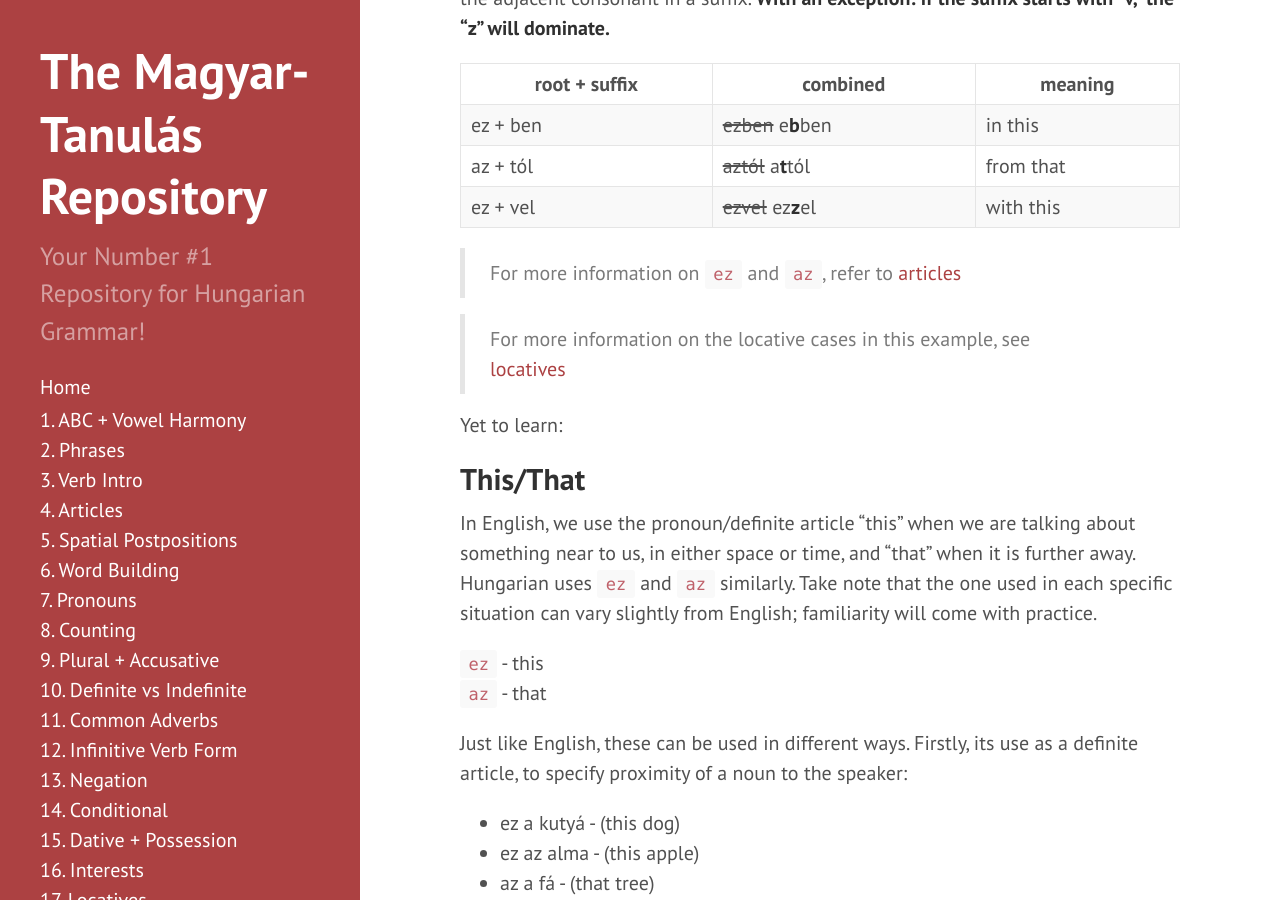
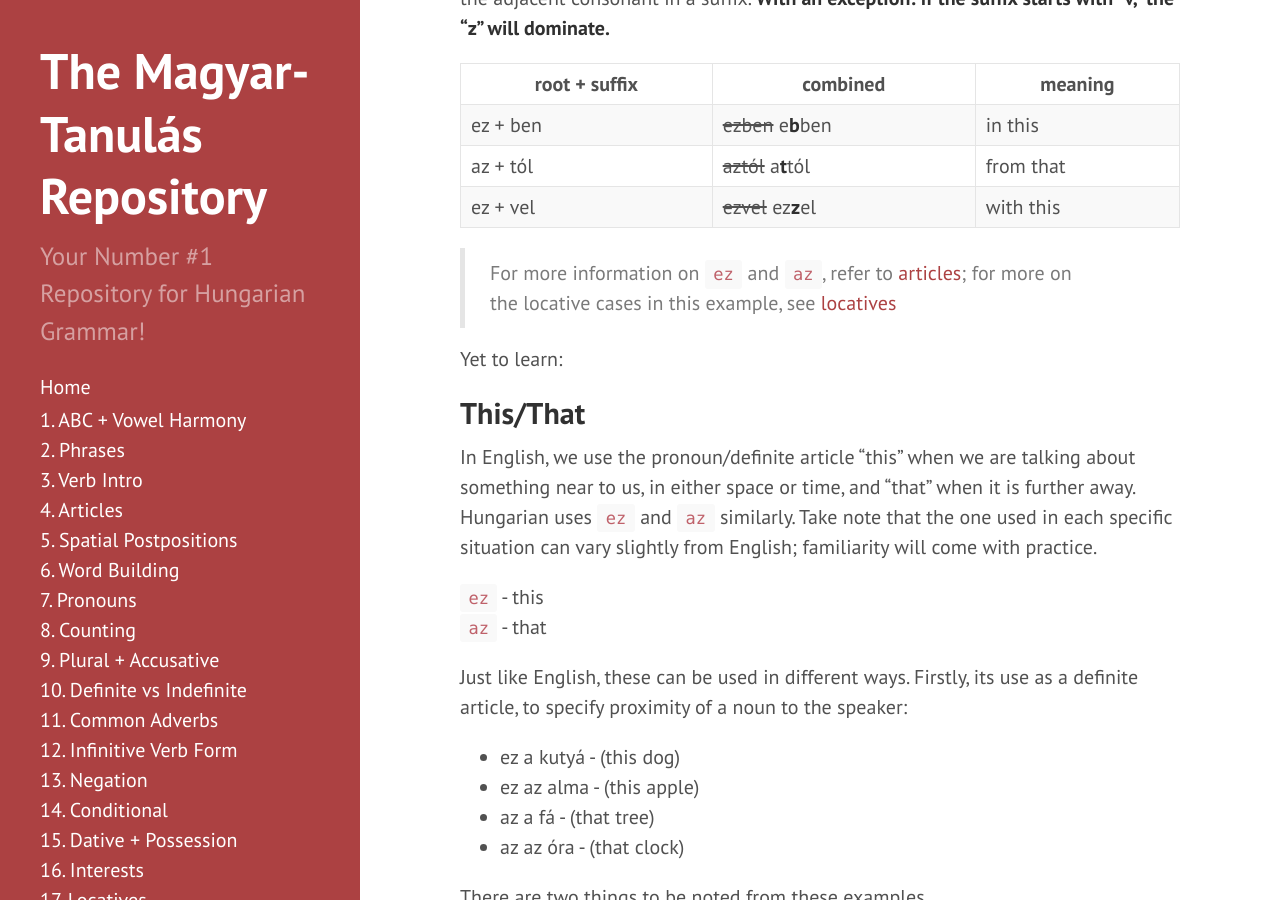
Before and after one commit to Magyartanulas/magyartanulas.github.io, a Jekyll site: the page built from extrastuff.md, in a window 1280 px wide and 900 px high, scrolled down 933 px. Built offline with Jekyll 4.4.1, drawn with Linux system fonts in a browser that asks for light colours; our own code applies the rules of GitHub Pages for plain Markdown files; comment, search, counter and statistics services are not loaded.

Commit message:
Update extrastuff.md

```diff
--- a/extrastuff.md
+++ b/extrastuff.md
@@ -25,9 +25,7 @@
 | az + tól  | ~~aztól~~ a**t**tól | from that |
 | ez + vel  | ~~ezvel~~ ez**z**el | with this |
 
->For more information on `ez` and `az`, refer to [articles](https://magyartanulas.github.io/articles/)
-
->For more information on the locative cases in this example, see [locatives](https://magyartanulas.github.io/locatives/)
+>For more information on `ez` and `az`, refer to [articles](https://magyartanulas.github.io/articles/); for more on the locative cases in this example, see [locatives](https://magyartanulas.github.io/locatives/)
 
 Yet to learn:
 
```
